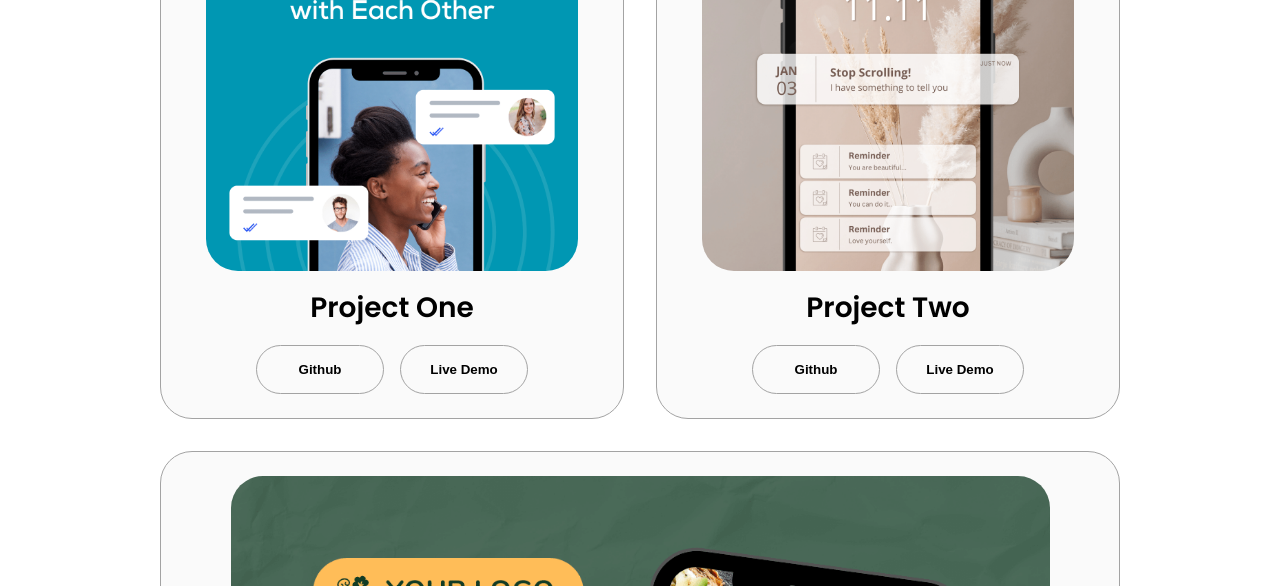
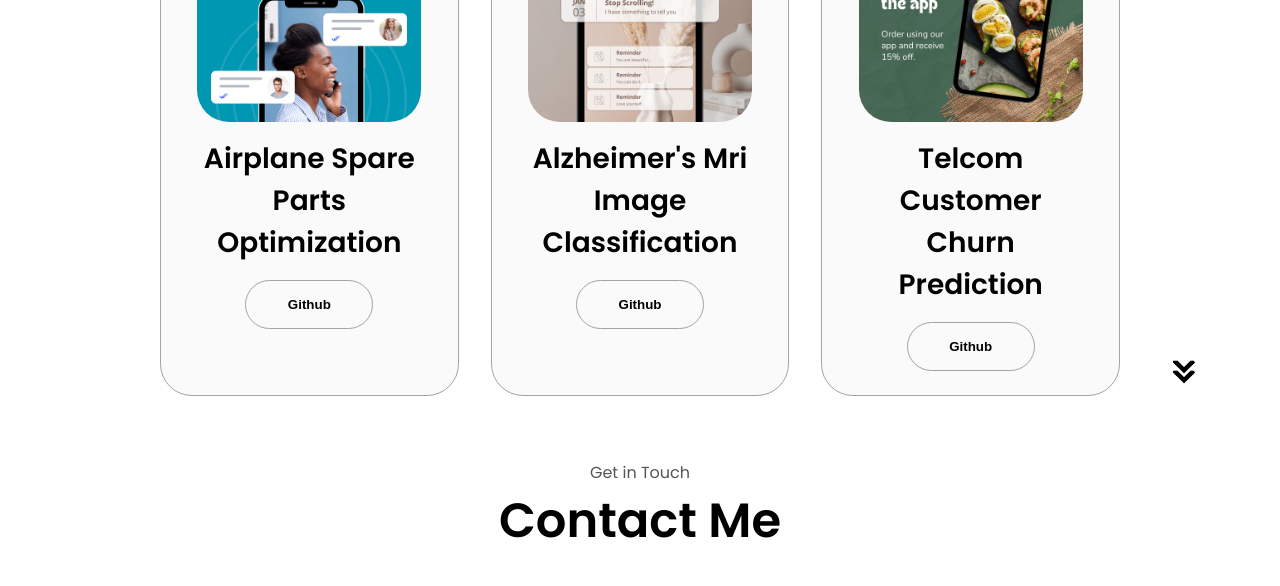
Before and after one commit to adamyding/personal-website, a plain HTML site: page index.html in a window 1280 px wide. Shown: the part 2720-3306 px from the top of the page. Drawn offline with Linux system fonts and the light colour scheme.

Commit message:
update projects

```diff
--- a/index.html
+++ b/index.html
@@ -269,20 +269,20 @@
                 class="project-img"
               />
             </div>
-            <h2 class="experience-sub-title project-title">Project One</h2>
+            <h2 class="experience-sub-title project-title">Airplane Spare Parts Optimization</h2>
             <div class="btn-container">
               <button
                 class="btn btn-color-2 project-btn"
-                onclick="location.href='https://github.com/'"
+                onclick="location.href='https://github.com/adamyding/airplane-parts-optimization'"
               >
                 Github
               </button>
-              <button
+              <!-- <button
                 class="btn btn-color-2 project-btn"
                 onclick="location.href='https://github.com/'"
               >
                 Live Demo
-              </button>
+              </button> -->
             </div>
           </div>
           <div class="details-container color-container">
@@ -293,20 +293,20 @@
                 class="project-img"
               />
             </div>
-            <h2 class="experience-sub-title project-title">Project Two</h2>
+            <h2 class="experience-sub-title project-title">Alzheimer's Mri Image Classification</h2>
             <div class="btn-container">
               <button
                 class="btn btn-color-2 project-btn"
-                onclick="location.href='https://github.com/'"
+                onclick="location.href='https://github.com/adamyding/alzheimers-mri-classification'"
               >
                 Github
               </button>
-              <button
+              <!-- <button
                 class="btn btn-color-2 project-btn"
                 onclick="location.href='https://github.com/'"
               >
                 Live Demo
-              </button>
+              </button> -->
             </div>
           </div>
           <div class="details-container color-container">
@@ -317,7 +317,7 @@
                 class="project-img"
               />
             </div>
-            <h2 class="experience-sub-title project-title">Project Three</h2>
+            <h2 class="experience-sub-title project-title">Telcom Customer Churn Prediction</h2>
             <div class="btn-container">
               <button
                 class="btn btn-color-2 project-btn"
@@ -325,12 +325,12 @@
               >
                 Github
               </button>
-              <button
+              <!-- <button
                 class="btn btn-color-2 project-btn"
                 onclick="location.href='https://github.com/'"
               >
                 Live Demo
-              </button>
+              </button> -->
             </div>
           </div>
         </div>
```
